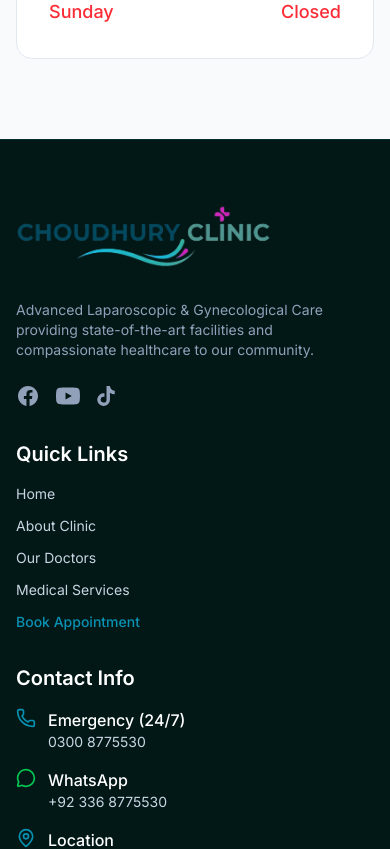
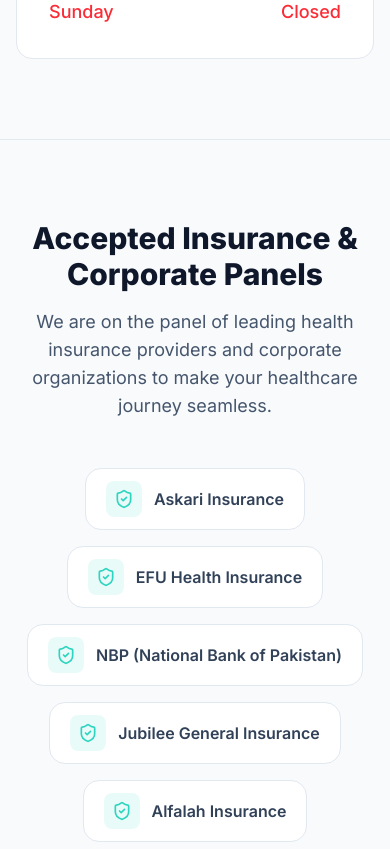
Before and after one commit to zuraizyousaf01/Chaudhary-Clinic, a Next.js app: page /about in a window 390 px wide. Shown: the part 4880-5729 px from the top of the page. Built offline with nearby package versions, Linux system fonts and the light colour scheme; a web font is replaced by a local one.

Commit message:
affiliations

```diff
--- a/src/app/about/page.tsx
+++ b/src/app/about/page.tsx
@@ -1,4 +1,4 @@
-import { CheckCircle2, ShieldPlus, Clock, Heart, Award, Users, Stethoscope, ArrowRight } from "lucide-react";
+import { CheckCircle2, ShieldPlus, Clock, Heart, Award, Users, Stethoscope, ArrowRight, ShieldCheck } from "lucide-react";
 import { SlideUp } from "@/components/ui/animations/SlideUp";
 import { StaggerContainer, StaggerItem } from "@/components/ui/animations/StaggerContainer";
 import Image from "next/image";
@@ -185,6 +185,42 @@
 
         </div>
       </section>
+
+      {/* Insurance and Panels */}
+      <section className="py-20 bg-slate-50 relative z-10 border-t border-slate-200">
+        <div className="container mx-auto px-4 sm:px-6 lg:px-8 max-w-7xl">
+          <SlideUp className="text-center mb-12">
+            <h2 className="text-3xl font-extrabold text-slate-900 mb-4">Accepted Insurance & Corporate Panels</h2>
+            <p className="text-slate-600 max-w-2xl mx-auto text-lg">We are on the panel of leading health insurance providers and corporate organizations to make your healthcare journey seamless.</p>
+          </SlideUp>
+          <StaggerContainer className="flex flex-wrap justify-center gap-4 md:gap-6">
+            {[
+              "Askari Insurance",
+              "EFU Health Insurance",
+              "NBP (National Bank of Pakistan)",
+              "Jubilee General Insurance",
+              "Alfalah Insurance",
+              "PTCL",
+              "Health eConnex",
+              "UIC Pakistan",
+              "IGI Insurance",
+              "State Life Insurance",
+              "Adamjee Insurance",
+              "Salaam Takaful",
+              "Century Insurance"
+            ].map((panel, i) => (
+              <StaggerItem key={i}>
+                <div className="group flex items-center gap-3 bg-white border border-slate-200 px-5 py-3 rounded-2xl hover:border-secondary/40 hover:shadow-md transition-all duration-300 hover:-translate-y-1">
+                  <div className="bg-secondary/10 p-2 rounded-lg group-hover:bg-secondary/20 transition-colors">
+                    <ShieldCheck className="h-5 w-5 text-secondary" />
+                  </div>
+                  <span className="font-semibold text-slate-700">{panel}</span>
+                </div>
+              </StaggerItem>
+            ))}
+          </StaggerContainer>
+        </div>
+      </section>
     </div>
   );
 }
--- a/src/app/page.tsx
+++ b/src/app/page.tsx
@@ -1,6 +1,6 @@
 import Image from "next/image";
 import Link from "next/link";
-import { Phone, Calendar, ArrowRight, Star, MapPin, Award, GraduationCap, Stethoscope, CheckCircle2, Clock, Activity, HeartPulse } from "lucide-react";
+import { Phone, Calendar, ArrowRight, Star, MapPin, Award, GraduationCap, Stethoscope, CheckCircle2, Clock, Activity, HeartPulse, Building2 } from "lucide-react";
 import reviews from "../../public/data/reviews.json";
 import { ReviewCarousel } from "@/components/ui/ReviewCarousel";
 import { FadeIn } from "@/components/ui/animations/FadeIn";
@@ -374,6 +374,39 @@
 
 
 
+      {/* Affiliated Hospitals */}
+      <section className="py-12 bg-white relative z-10 border-t border-slate-100">
+        <div className="container mx-auto px-4 sm:px-6 lg:px-8 max-w-7xl">
+          <SlideUp className="text-center mb-8">
+            <div className="inline-flex items-center gap-2 px-3 py-1.5 rounded-full bg-slate-100 border border-slate-200 mb-4">
+              <span className="text-xs font-bold text-slate-600 uppercase tracking-wider">Trusted Partnerships</span>
+            </div>
+            <h2 className="text-2xl md:text-3xl font-extrabold text-slate-900 mb-3">Our Doctors Are Affiliated With</h2>
+            <p className="text-slate-600 max-w-2xl mx-auto">Providing advanced care and surgical expertise across Multan's premier healthcare institutions.</p>
+          </SlideUp>
+          <StaggerContainer className="flex flex-wrap justify-center gap-4 md:gap-6">
+            {[
+              "Nishtar Hospital Multan",
+              "Rehman Surgicare Hospital",
+              "Multan General Hospital",
+              "Haleema Hospital Complex",
+              "South Punjab Hospital",
+              "Razia Saeed Hospital"
+            ].map((hospital, i) => (
+              <StaggerItem key={i}>
+                <div className="group flex items-center gap-4 bg-[#FAF8F5] border border-slate-200 px-6 py-4 rounded-2xl hover:border-primary/40 hover:shadow-lg hover:shadow-primary/5 transition-all duration-300 hover:-translate-y-1">
+                  <div className="bg-white p-2.5 rounded-xl shadow-sm border border-slate-100 group-hover:bg-primary/5 transition-colors">
+                    <Building2 className="h-6 w-6 text-primary" />
+                  </div>
+                  <span className="font-bold text-slate-800 text-lg">{hospital}</span>
+                </div>
+              </StaggerItem>
+            ))}
+          </StaggerContainer>
+        </div>
+      </section>
+
+
       {/* FAQ Section */}
       <FAQSection />
 
```
